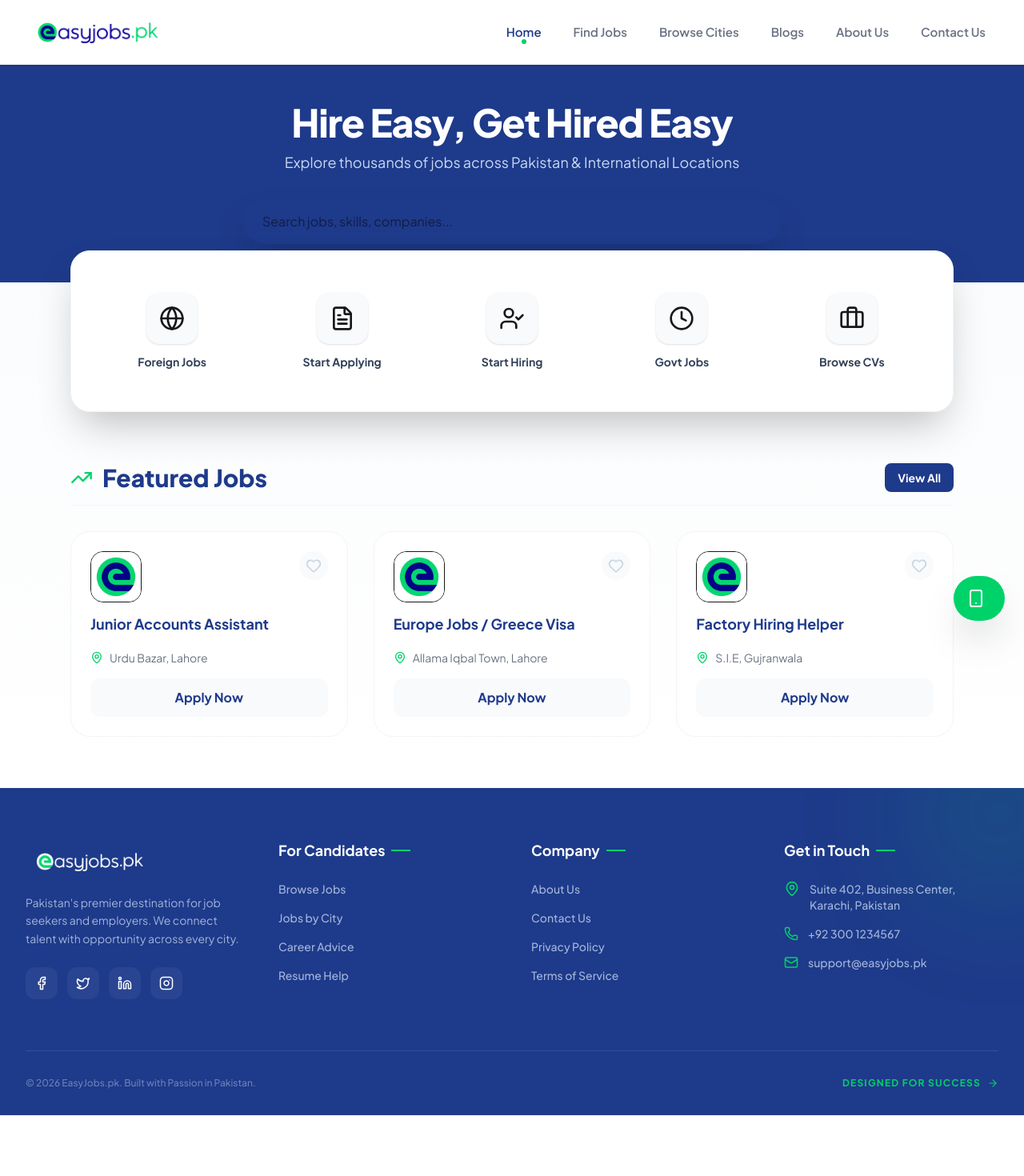
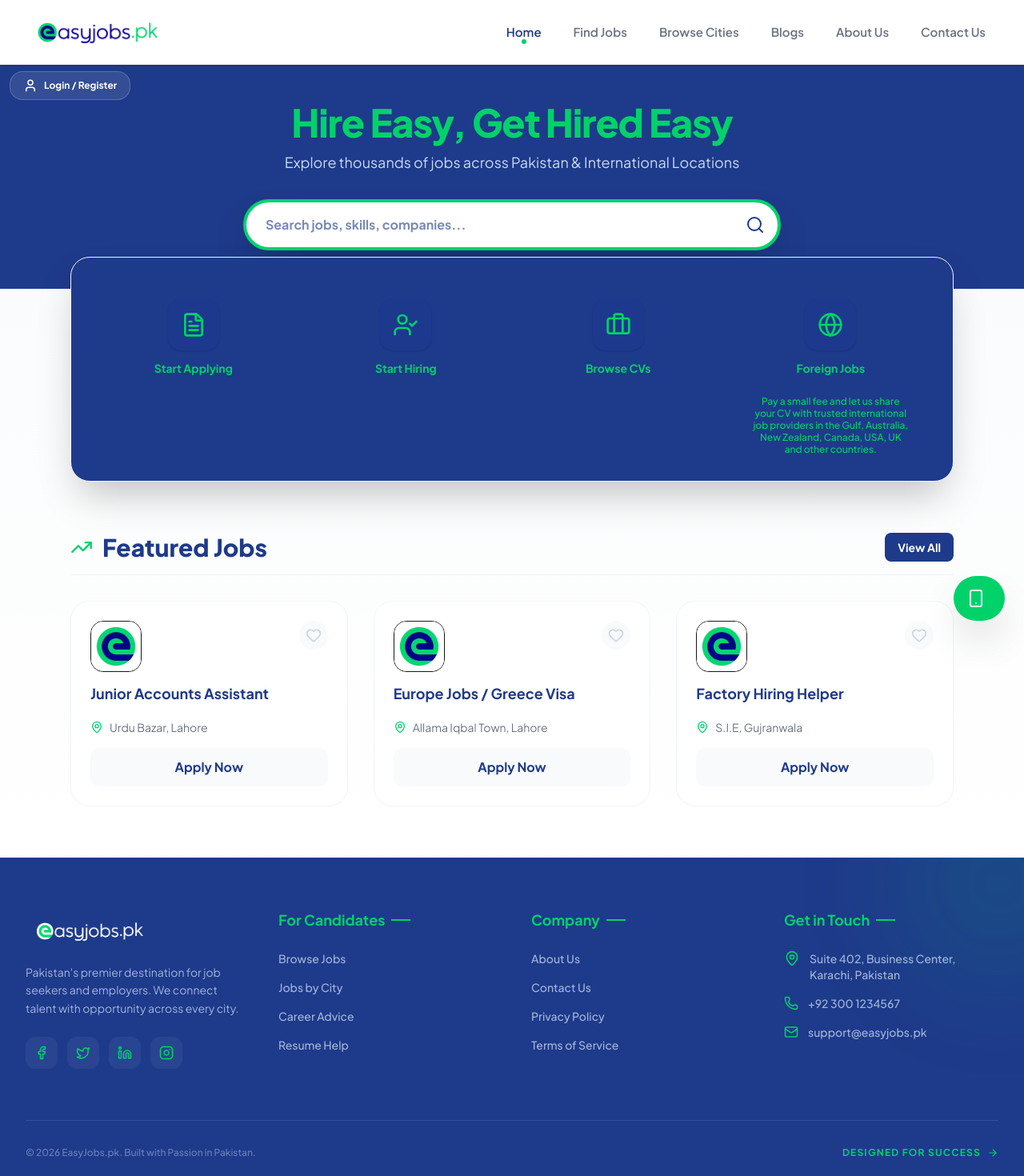
Before and after one commit to fmughalishere/client, a Next.js app: page / in a window 1280 px wide. Shown: the top 1470 px of the page at 80% size. Before the commit the page ends 1394 px from the top, so only its background shows below. Built offline with nearby package versions, Linux system fonts and the light colour scheme.

Commit message:
Update Layout

```diff
--- a/src/app/blogs/page.tsx
+++ b/src/app/blogs/page.tsx
@@ -29,6 +29,14 @@ export default function BlogsPage() {
   return (
     <main className="min-h-screen bg-[#f8fafc] py-16 lg:py-24">
       <div className="max-w-7xl mx-auto px-6">
+        <div className="mb-8">
+        <Link
+          href="/"
+          className="inline-block text-[#00d26a] font-black uppercase text-sm hover:underline"
+        >
+          ← Back to Home
+        </Link>
+      </div>
         <div className="text-center mb-20">
           <motion.div initial={{ opacity: 0 }} animate={{ opacity: 1 }} className="inline-flex items-center gap-2 bg-[#1e3a8a]/5 px-4 py-2 rounded-full text-[#1e3a8a] text-sm font-black mb-6 border border-[#1e3a8a]/10">
             <BookOpen size={16} className="text-[#00d26a]" />
--- a/src/app/cities/page.tsx
+++ b/src/app/cities/page.tsx
@@ -45,11 +45,20 @@ export default function CitiesPage() {
   return (
     <main className="min-h-screen bg-[#f8fafc] py-16 lg:py-24">
       <div className="max-w-7xl mx-auto px-6">
+        <div className="mb-8">
+        <Link
+          href="/"
+          className="inline-block text-[#00d26a] font-black uppercase text-sm hover:underline"
+        >
+          ← Back to Home
+        </Link>
+      </div>
         <div className="text-center mb-16">
           <motion.div
             initial={{ opacity: 0, scale: 0.9 }} animate={{ opacity: 1, scale: 1 }}
             className="inline-flex items-center gap-2 bg-[#1e3a8a]/5 px-4 py-2 rounded-full text-[#1e3a8a] text-sm font-black mb-6 border border-[#1e3a8a]/10"
           >
+
             <MapPin size={16} className="text-[#00d26a]" />
             <span className="uppercase tracking-widest">Explore Opportunities Locally</span>
           </motion.div>
--- a/src/app/contact/page.tsx
+++ b/src/app/contact/page.tsx
@@ -15,6 +15,7 @@ import {
   CheckCircle2
 } from "lucide-react";
 import { useState } from "react";
+import Link from "next/link";
 
 export default function ContactPage() {
   const [formState, setFormState] = useState("idle");
@@ -55,7 +56,19 @@ export default function ContactPage() {
   return (
     <main className="min-h-screen bg-[#f8fafc] py-16 lg:py-24">
       <div className="max-w-7xl mx-auto px-6">
-                <div className="text-center mb-20">
+
+        {/* Hero Section */}
+        <div className="text-center mb-10 relative">
+          {/* Back to Home Link on Left */}
+          <div className="absolute left-0 top-0">
+            <Link
+              href="/"
+              className="inline-block text-[#00d26a] font-black uppercase text-sm hover:underline"
+            >
+              ← Back to Home
+            </Link>
+          </div>
+
           <motion.h1
             initial={{ opacity: 0, y: -20 }}
             animate={{ opacity: 1, y: 0 }}
@@ -72,6 +85,7 @@ export default function ContactPage() {
           </motion.p>
         </div>
 
+        {/* Contact Info & Socials */}
         <div className="grid lg:grid-cols-3 gap-12">
           <div className="space-y-6">
             {contactInfo.map((item, i) => (
@@ -104,6 +118,8 @@ export default function ContactPage() {
               </div>
             </div>
           </div>
+
+          {/* Contact Form */}
           <div className="lg:col-span-2">
             <motion.div
               initial={{ opacity: 0, y: 30 }}
@@ -175,6 +191,8 @@ export default function ContactPage() {
             </motion.div>
           </div>
         </div>
+
+        {/* Map Section */}
         <motion.div
           initial={{ opacity: 0 }}
           whileInView={{ opacity: 1 }}
--- a/src/app/jobs/page.tsx
+++ b/src/app/jobs/page.tsx
@@ -44,7 +44,15 @@ export default function JobsPage() {
 
   return (
     <div className="max-w-7xl mx-auto px-6 py-12">
-      <div className="mb-12 bg-white p-4 rounded-[2.5rem] shadow-xl shadow-slate-200/50 border border-slate-100 flex flex-col md:flex-row gap-4">
+      <div className="mb-8">
+        <Link
+          href="/"
+          className="inline-block text-[#00d26a] font-black uppercase text-sm hover:underline"
+        >
+          ← Back to Home
+        </Link>
+      </div>
+      <div className="mb-4 bg-white p-4 rounded-[2.5rem] shadow-xl shadow-slate-200/50 border border-slate-100 flex flex-col md:flex-row gap-4">
         <div className="flex-1 flex items-center gap-3 px-4">
           <Search className="text-[#1e3a8a]" size={20} />
           <input
@@ -67,7 +75,6 @@ export default function JobsPage() {
           />
         </div>
       </div>
-
       <div className="flex flex-col md:flex-row gap-10">
         <aside className="w-full md:w-80 space-y-6">
           <div className="bg-white p-8 rounded-[2.5rem] border border-gray-100 shadow-sm sticky top-32">
@@ -76,7 +83,7 @@ export default function JobsPage() {
             </h3>
 
             <div className="space-y-4">
-              {['Full-time', 'Part-time', 'Remote', 'Contract'].map(type => (
+              {['One Day Task', 'Part-time', 'Full-time', 'Remote', 'Contract'].map(type => (
                 <label key={type} className="flex items-center gap-3 py-1 cursor-pointer group">
                   <input type="checkbox" className="w-5 h-5 accent-[#00d26a] rounded-lg border-2" />
                   <span className="text-gray-500 font-bold group-hover:text-[#1e3a8a] transition-colors">{type}</span>
--- a/src/app/login/page.tsx
+++ b/src/app/login/page.tsx
@@ -46,6 +46,14 @@ export default function LoginPage() {
         animate={{ opacity: 1, scale: 1 }}
         className="w-full max-w-md bg-white rounded-[2.5rem] shadow-2xl shadow-slate-200 border border-gray-100 overflow-hidden p-8 md:p-12"
       >
+        <div className="mb-8">
+        <Link
+          href="/"
+          className="inline-block text-[#00d26a] font-black uppercase text-sm hover:underline"
+        >
+          ← Back to Home
+        </Link>
+      </div>
         <div className="text-center mb-10">
           <h1 className="text-3xl font-black text-[#1e3a8a] mb-2 tracking-tight">Welcome Back</h1>
           <p className="text-gray-500 font-medium">Log in to manage your career</p>
--- a/src/app/page.tsx
+++ b/src/app/page.tsx
@@ -7,28 +7,44 @@ import {
   Search,
   MapPin,
   Briefcase,
-  Clock,
   Heart,
   FileText,
   UserCheck,
   TrendingUp,
   Globe,
-  PlusCircle,
-  Share2,
-  Smartphone
+  Smartphone,
+  LayoutDashboard,
+  User
 } from "lucide-react";
 
 export default function HomePage() {
   const [deferredPrompt, setDeferredPrompt] = useState<any>(null);
   const [showInstallBtn, setShowInstallBtn] = useState(false);
 
+  const [userLink, setUserLink] = useState("/login");
+  const [isLoggedIn, setIsLoggedIn] = useState(false);
+
   useEffect(() => {
-    // 1. Service Worker Register karna (PWA Requirement)
     if ("serviceWorker" in navigator) {
-      navigator.serviceWorker.register("/sw.js").catch(err => console.log("SW error", err));
+      navigator.serviceWorker.register("/sw.js").catch((err) => console.log("SW error", err));
     }
 
-    // 2. Install Prompt ko capture karna
+    const token = localStorage.getItem("token");
+    const storedUser = localStorage.getItem("user");
+
+    if (token && storedUser) {
+      setIsLoggedIn(true);
+      const user = JSON.parse(storedUser);
+      if (user.role === "employer") {
+        setUserLink("/dashboard/employer");
+      } else {
+        setUserLink("/dashboard/jobseeker");
+      }
+    } else {
+      setIsLoggedIn(false);
+      setUserLink("/login");
+    }
+
     window.addEventListener("beforeinstallprompt", (e) => {
       e.preventDefault();
       setDeferredPrompt(e);
@@ -43,10 +59,11 @@ export default function HomePage() {
 
   const handleInstallClick = async () => {
     if (!deferredPrompt) {
-        alert("Shortcut feature is ready! If you don't see the popup, please use the browser menu (3 dots) and click 'Install App'.");
+      alert(
+        "Shortcut feature is ready! If you don't see the popup, please use the browser menu (3 dots) and click 'Install App'."
+      );
       return;
     }
-    // Browser ka confirmation popup dikhana
     deferredPrompt.prompt();
     const { outcome } = await deferredPrompt.userChoice;
     if (outcome === "accepted") {
@@ -56,23 +73,21 @@ export default function HomePage() {
   };
 
   const quickActions = [
-    { title: "Foreign Jobs", icon: Globe, href: "/jobs/foreign" },
     { title: "Start Applying", icon: FileText, href: "/jobs" },
     { title: "Start Hiring", icon: UserCheck, href: "/dashboard/employer" },
-    { title: "Govt Jobs", icon: Clock, href: "/jobs" },
-    { title: "Browse CVs", icon: Briefcase, href: "/dashboard/employer" }
+    { title: "Browse CVs", icon: Briefcase, href: "/dashboard/employer" },
+    { title: "Foreign Jobs", icon: Globe, href: "/jobs/foreign" },
   ];
 
   const featuredJobs = [
-    { title: "Junior Accounts Assistant", loc: "Urdu Bazar, Lahore", time: "3 days ago", img: "/images/icon.jpeg" },
-    { title: "Europe Jobs / Greece Visa", loc: "Allama Iqbal Town, Lahore", time: "27 days ago", img: "/images/icon.jpeg" },
-    { title: "Factory Hiring Helper", loc: "S.I.E, Gujranwala", time: "1 day ago", img: "/images/icon.jpeg" }
+    { title: "Junior Accounts Assistant", loc: "Urdu Bazar, Lahore", img: "/images/icon.jpeg" },
+    { title: "Europe Jobs / Greece Visa", loc: "Allama Iqbal Town, Lahore", img: "/images/icon.jpeg" },
+    { title: "Factory Hiring Helper", loc: "S.I.E, Gujranwala", img: "/images/icon.jpeg" },
   ];
 
   return (
     <main className="min-h-screen bg-gradient-to-b from-slate-50 to-white pb-16">
 
-      {/* Floating Shortcut Button */}
       <button
         onClick={handleInstallClick}
         className="fixed bottom-6 right-6 z-50 bg-[#00d26a] text-white p-4 rounded-full shadow-2xl flex items-center gap-2 hover:scale-110 transition-all active:scale-95 group"
@@ -83,11 +98,29 @@ export default function HomePage() {
         </span>
       </button>
 
-      {/* Hero Section */}
       <section className="bg-[#1e3a8a] text-white py-12 px-6 text-center relative overflow-hidden">
-        <h1 className="text-2xl md:text-5xl font-extrabold mb-3 tracking-tight">
+
+        <Link
+          href={userLink}
+          className="absolute top-2 left-3 bg-white/10 hover:bg-white/20 backdrop-blur-md border border-white/20 px-4 py-2 rounded-2xl flex items-center gap-2 transition-all active:scale-95 group z-30"
+        >
+          {isLoggedIn ? (
+            <>
+              <LayoutDashboard size={18} className="text-[#00d26a]" />
+              <span className="text-xs font-bold">Dashboard</span>
+            </>
+          ) : (
+            <>
+              <User size={18} />
+              <span className="text-xs font-bold">Login / Register</span>
+            </>
+          )}
+        </Link>
+
+        <h1 className="text-2xl md:text-5xl font-black mb-3 tracking-tight text-[#00d26a]">
           Hire Easy, Get Hired Easy
         </h1>
+
         <p className="text-sm md:text-lg text-blue-100 mb-8 opacity-90">
           Explore thousands of jobs across Pakistan & International Locations
         </p>
@@ -96,62 +129,136 @@ export default function HomePage() {
           <input
             type="text"
             placeholder="Search jobs, skills, companies..."
-            className="w-full py-4 pl-6 pr-12 rounded-full text-base text-black outline-none shadow-2xl focus:ring-4 focus:ring-blue-400/30 transition-all"
+            className="w-full py-4 pl-6 pr-12 rounded-full text-base font-bold text-[#1e3a8a] placeholder:text-[#1e3a8a]/60 outline-none bg-white border-4 border-[#00d26a] shadow-2xl focus:ring-4 focus:ring-[#00d26a]/40 transition-all"
           />
-          <Search size={22} className="absolute right-5 top-1/2 -translate-y-1/2 text-[#1e3a8a]" />
+          <Search size={24} className="absolute right-5 top-1/2 -translate-y-1/2 text-[#1e3a8a]" />
         </div>
       </section>
 
-      {/* Quick Actions Section */}
       <section className="max-w-6xl mx-auto px-6 -mt-10 relative z-20">
-        <div className="hidden md:grid bg-white shadow-2xl rounded-3xl p-8 grid-cols-5 gap-6 border border-slate-100">
+
+        {/* Desktop Tabs */}
+        <div className="hidden md:grid bg-[#1e3a8a] shadow-2xl rounded-3xl p-8 grid-cols-4 gap-6 border border-slate-100">
           {quickActions.map((action, i) => (
-            <Link key={i} href={action.href} className="flex flex-col items-center gap-3 p-5 rounded-2xl hover:bg-blue-50 transition-all group">
-              <div className="p-4 bg-slate-50 rounded-2xl group-hover:bg-[#1e3a8a] group-hover:text-white transition-all shadow-sm">
+            <div key={i} className="flex flex-col items-center">
+
+              <Link
+                href={action.href}
+                className="flex flex-col items-center gap-3 p-5 rounded-2xl hover:bg-blue-800 transition-all group"
+              >
+
+                <div className="p-4 bg-blue-900 rounded-2xl group-hover:bg-[#00d26a] group-hover:text-white transition-all shadow-sm text-[#00d26a]">
                   <action.icon size={32} />
                 </div>
-              <span className="text-sm font-bold text-slate-700 text-center group-hover:text-[#1e3a8a]">{action.title}</span>
+
+                <span className="text-sm font-bold text-[#00d26a] text-center group-hover:text-white">
+                  {action.title}
+                </span>
+
               </Link>
+
+              {action.title === "Foreign Jobs" && (
+                <p className="text-xs text-[#00d26a] text-center mt-1 max-w-[200px] leading-tight font-medium">
+                  Pay a small fee and let us share your CV with trusted international job providers in the Gulf,
+                  Australia, New Zealand, Canada, USA, UK and other countries.
+                </p>
+              )}
+            </div>
           ))}
         </div>
 
+        {/* Mobile Tabs */}
         <div className="md:hidden space-y-3 mt-4">
           {quickActions.map((action, i) => (
-            <Link key={i} href={action.href} className="flex items-center justify-between bg-white border border-slate-100 p-4 rounded-2xl shadow-sm">
+            <div key={i}>
+
+              <Link
+                href={action.href}
+                className="flex items-center justify-between bg-[#1e3a8a] border border-slate-100 p-4 rounded-2xl shadow-sm"
+              >
                 <div className="flex items-center gap-4">
-                <div className="bg-blue-50 p-2 rounded-xl text-[#1e3a8a]"><action.icon size={24} /></div>
-                <span className="text-base font-bold text-[#1e3a8a]">{action.title}</span>
+
+                  <div className="bg-blue-900 p-2 rounded-xl text-[#00d26a]">
+                    <action.icon size={24} />
+                  </div>
+
+                  <span className="text-base font-bold text-[#00d26a]">
+                    {action.title}
+                  </span>
+
                 </div>
               </Link>
+
+              {action.title === "Foreign Jobs" && (
+                <p className="text-xs text-[#00d26a] mt-1 px-2 leading-tight font-medium">
+                  Pay a small fee and let us share your CV with trusted international job providers in the Gulf,
+                  Australia, New Zealand, Canada, USA, UK and other countries.
+                </p>
+              )}
+
+            </div>
           ))}
         </div>
+
       </section>
 
-      {/* Featured Jobs Section */}
       <section className="max-w-6xl mx-auto px-6 mt-16">
+
         <div className="flex justify-between items-center mb-8 border-b pb-4 border-slate-100">
           <h3 className="text-2xl md:text-3xl font-black text-[#1e3a8a] flex items-center gap-3">
             <TrendingUp size={28} className="text-[#00d26a]" /> Featured Jobs
           </h3>
-          <Link href="/jobs" className="text-sm font-bold text-white bg-[#1e3a8a] px-4 py-2 rounded-lg">View All</Link>
+
+          <Link href="/jobs" className="text-sm font-bold text-white bg-[#1e3a8a] px-4 py-2 rounded-lg">
+            View All
+          </Link>
         </div>
 
         <div className="grid grid-cols-1 md:grid-cols-2 lg:grid-cols-3 gap-8">
+
           {featuredJobs.map((job, idx) => (
-            <div key={idx} className="bg-white rounded-3xl border border-slate-100 p-6 flex flex-col gap-4 hover:shadow-2xl transition-all group">
+            <div
+              key={idx}
+              className="bg-white rounded-3xl border border-slate-100 p-6 flex flex-col gap-4 hover:shadow-2xl transition-all group"
+            >
+
               <div className="flex justify-between items-start">
+
                 <div className="w-16 h-16 rounded-2xl overflow-hidden relative border">
-                    <Image src={job.img} alt="job" fill sizes="(max-width: 768px) 100vw, 33vw" className="object-cover" />
+                  <Image
+                    src={job.img}
+                    alt="job"
+                    fill
+                    sizes="(max-width: 768px) 100vw, 33vw"
+                    className="object-cover"
+                  />
                 </div>
-                <button className="text-slate-300 hover:text-red-500 transition-colors bg-slate-50 p-2 rounded-full"><Heart size={20} /></button>
+
+                <button className="text-slate-300 hover:text-red-500 transition-colors bg-slate-50 p-2 rounded-full">
+                  <Heart size={20} />
+                </button>
+
               </div>
-              <h4 className="font-bold text-[#1e3a8a] text-lg mb-1 leading-tight">{job.title}</h4>
-              <div className="flex items-center gap-2 text-sm text-gray-500"><MapPin size={16} className="text-[#00d26a]" />{job.loc}</div>
-              <button className="w-full py-3 bg-slate-50 text-[#1e3a8a] font-bold rounded-xl group-hover:bg-[#1e3a8a] group-hover:text-white transition-all">Apply Now</button>
+
+              <h4 className="font-bold text-[#1e3a8a] text-lg mb-1 leading-tight">
+                {job.title}
+              </h4>
+
+              <div className="flex items-center gap-2 text-sm text-gray-500">
+                <MapPin size={16} className="text-[#00d26a]" />
+                {job.loc}
+              </div>
+
+              <button className="w-full py-3 bg-slate-50 text-[#1e3a8a] font-bold rounded-xl group-hover:bg-[#1e3a8a] group-hover:text-white transition-all">
+                Apply Now
+              </button>
+
             </div>
           ))}
         </div>
+
       </section>
+
     </main>
   );
 }
--- a/src/app/register/page.tsx
+++ b/src/app/register/page.tsx
@@ -46,6 +46,14 @@ export default function RegisterPage() {
         animate={{ opacity: 1, y: 0 }}
         className="w-full max-w-xl bg-white rounded-[3rem] shadow-2xl p-10 md:p-16 border border-gray-100"
       >
+        <div className="mb-8">
+        <Link
+          href="/"
+          className="inline-block text-[#00d26a] font-black uppercase text-sm hover:underline"
+        >
+          ← Back to Home
+        </Link>
+      </div>
         <div className="text-center mb-12">
           <h1 className="text-4xl font-black text-[#1e3a8a] mb-3 tracking-tight">Join EasyJobs</h1>
           <p className="text-gray-500 font-bold">Create your profile and start your journey</p>
--- a/src/components/footer.tsx
+++ b/src/components/footer.tsx
@@ -9,7 +9,8 @@ const Footer = () => {
       <div className="absolute -top-24 -right-24 w-64 h-64 bg-[#00d26a]/10 rounded-full blur-3xl"></div>
       <div className="max-w-7xl mx-auto px-4 sm:px-6 lg:px-8 relative z-10">
         <div className="grid grid-cols-1 md:grid-cols-2 lg:grid-cols-4 gap-12 mb-16">
-                    <div className="space-y-6">
+
+          <div className="space-y-6">
             <Link href="/">
               <Image
                 src="/images/logo.png"
@@ -25,13 +26,14 @@ const Footer = () => {
             <div className="flex space-x-3">
               {[Facebook, Twitter, Linkedin, Instagram].map((Icon, i) => (
                 <Link key={i} href="#" className="w-10 h-10 rounded-xl bg-white/5 flex items-center justify-center hover:bg-[#00d26a] hover:scale-110 transition-all duration-300">
-                  <Icon size={18} />
+                  <Icon size={18} className="text-[#00d26a]" />
                 </Link>
               ))}
             </div>
           </div>
+
           <div>
-            <h3 className="text-lg font-bold mb-6 flex items-center gap-2">
+            <h3 className="text-lg font-bold mb-6 flex items-center gap-2 text-[#00d26a]">
               For Candidates <span className="w-6 h-[2px] bg-[#00d26a]"></span>
             </h3>
             <ul className="space-y-4 text-sm font-medium text-blue-100/70">
@@ -41,8 +43,9 @@ const Footer = () => {
               <li><Link href="#" className="hover:text-[#00d26a] transition-colors">Resume Help</Link></li>
             </ul>
           </div>
+
           <div>
-            <h3 className="text-lg font-bold mb-6 flex items-center gap-2">
+            <h3 className="text-lg font-bold mb-6 flex items-center gap-2 text-[#00d26a]">
               Company <span className="w-6 h-[2px] bg-[#00d26a]"></span>
             </h3>
             <ul className="space-y-4 text-sm font-medium text-blue-100/70">
@@ -52,8 +55,9 @@ const Footer = () => {
               <li><Link href="#" className="hover:text-[#00d26a] transition-colors">Terms of Service</Link></li>
             </ul>
           </div>
+
           <div>
-            <h3 className="text-lg font-bold mb-6 flex items-center gap-2">
+            <h3 className="text-lg font-bold mb-6 flex items-center gap-2 text-[#00d26a]">
               Get in Touch <span className="w-6 h-[2px] bg-[#00d26a]"></span>
             </h3>
             <ul className="space-y-4 text-sm font-medium text-blue-100/70">
@@ -71,7 +75,9 @@ const Footer = () => {
               </li>
             </ul>
           </div>
+
         </div>
+
         <div className="pt-8 border-t border-white/10 flex flex-col md:flex-row justify-between items-center gap-4">
           <p className="text-xs text-blue-100/40 font-medium">
             © {new Date().getFullYear()} EasyJobs.pk. Built with Passion in Pakistan.
@@ -81,6 +87,7 @@ const Footer = () => {
             <ArrowRight size={14} />
           </div>
         </div>
+
       </div>
     </footer>
   );
```
Also changed, not shown: src/app/about/page.tsx (+24 -19 lines). Lines whose indentation alone changed are shown as unchanged.
